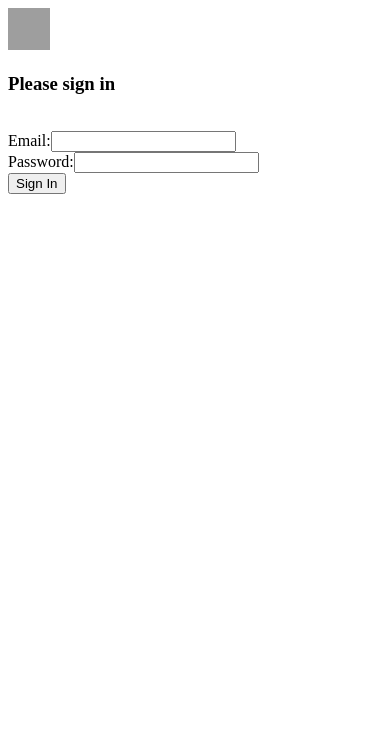
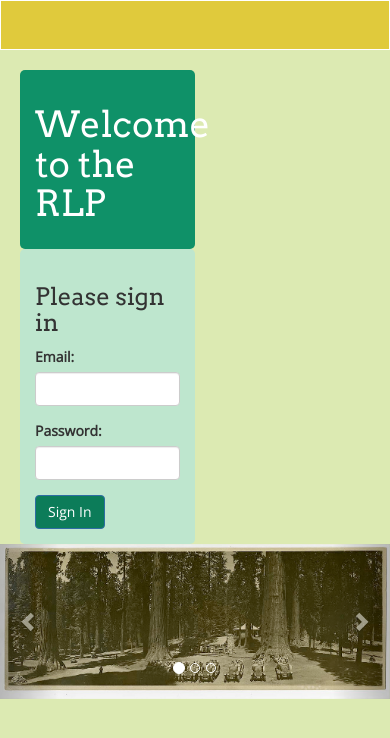
Before and after one commit to memuunkie/HBProject_research_library_app, a Flask app: page / in a window 390 px wide. Shown: the top 738 px of the page. Run offline with Flask 2, Linux system fonts and the light colour scheme; parts of the project's set-up code (start-up, migrations or seed data) failed here and were passed over; some libraries are stand-ins or nearby versions; grey boxes are pictures that could not be loaded.

Commit message:
Added styling and slideshow to front page. Added styling to dynamic buttons

```diff
--- a/server.py
+++ b/server.py
@@ -404,8 +404,6 @@ def make_appt():
     appt_link = request.form.get('appt')
     user = session['user']
 
-    print appt_link
-
     any_appts = Appt.query.filter(Appt.user_id == user,
                                   Appt.is_confirmed == False).all()
 
--- a/static/library-functions.js
+++ b/static/library-functions.js
@@ -29,6 +29,7 @@ function displayUserResults(results) {
             for(var i = 0; i < results.length; i++) {
 
                     var btn = $("<button>", {
+                                class: 'btn btn-primary res-btn',
                                 name: 'user-id',
                                 value: results[i]['user_id'],
                                 on: {
@@ -101,6 +102,7 @@ function displayBookResults(results) {
         for(var i = 0; i < results.length; i++) {
 
             var btn = $("<button>", {
+                            class: 'btn btn-primary res-btn',
                             name: 'book-id',
                             value: results[i]['book_id'],
                             on: {
@@ -173,6 +175,7 @@ function displayCurrentVisitors(results) {
 
         var btn1 = $("<button>", {
                     id: 'btn1-' + results[i]['visit_id'],
+                    class: 'btn btn-primary res-btn',
                     name: 'visit-id',
                     value: results[i]['visit_id'],
                     on: {
@@ -208,6 +211,7 @@ function displayCurrentVisitors(results) {
 
         var btn2 = $("<button>", {
                     id: 'btn2-' + results[i]['visit_id'],
+                    class: 'btn btn-primary res-btn',
                     name: 'add-book',
                     value: results[i]['visit_id'],
                     on: {
@@ -220,6 +224,7 @@ function displayCurrentVisitors(results) {
 
         var btn3 = $("<button>", {
                     id: 'btn3-' + results[i]['visit_id'],
+                    class: 'btn btn-primary res-btn',
                     name: 'return-book',
                     value: results[i]['visit_id'],
                     on: {
@@ -254,6 +259,13 @@ function getCurrentVisitors(evt) {
 $("#display-visits").on('click', getCurrentVisitors);
 //library_view.html
 
+function goHome(evt) {
+    evt.preventDefault();
+
+    window.location.replace("/");
+}
+
+$("#home").on('click', goHome);
 /*************
     For display patron request for appointments
 *************/
@@ -272,7 +284,7 @@ function displayApptRequests(results) {
                 + results[i]['lname']
                 + '<br>Waiting for approval'
                 + '<br><a href="' + results[i]['appt_link']
-                + '">View on Google Calendar</a></li>');
+                + '" class="external-url" target="_blank">View on Google Calendar</a></li>');
         }
 
     }
@@ -325,6 +337,7 @@ function addUserResults(results) {
         regMsg.html("<p>" + results + "</p>");
     } else {
         var btn = $("<button>", {
+                            class: 'btn btn-primary res-btn',
                             name: 'user-id',
                             value: results['user_id'],
                             on: {
@@ -413,6 +426,7 @@ function displayOutstandingBooks(results) {
 
         var btn = $("<button>", {
                     id: results[i]["book_id"],
+                    class: 'btn btn-primary res-btn',
                     name: "book-id",
                     value: results[i]["book_id"],
                     on: {
--- a/static/styles.css
+++ b/static/styles.css
@@ -1,87 +1,100 @@
-/*Bookstrap classes?*/
+/*color scheme
 
-.btn {
+darkest #0C7C59
+lightest #DCEAB2
+nav #E0CA3C
+light blue #BEE6CE
+teal #75DBCD
 
+
+*/
+
+body {
+    font-family: 'Open Sans', sans-serif;
+    background-color: #DCEAB2;
+}
+
+h1, h2, h3, h4 {
+    font-family: 'Arvo', serif;
+}
+
+.row {
+    padding-left: 20px;
+    padding-right: 20px;
+}
+
+.list-group-item {
+    padding: 15px;
+    background-color: #BEE6CE;
+    border-radius: 5px;
+/*    border-color: #0F9168;
+    width: 100%;*/
+}
+
+.parent-list {
+    background-color: #75DBCD;
+    border-color: #0F9168;
+}
+
+#user-visit-list {
+    width: 50%;
+}
+
+.navbar {
+    background-color: #E0CA3C;
+    border-color: white;
+    color: white;
+}
+
+.navbar-nav {
+    font-family: 'Arvo', serif;
+    color: white;
+}
+
+.nav-link {
+    color: red;
 }
 
 .btn-primary {
-
+    background-color: #0C7C59;
 }
 
-.form-group {
-
+.btn-primary:hover {
+    background-color: #0F9168;
 }
 
-.form-control {
-
+.res-btn {
+    margin: 3px;
 }
 
-/*my ids*/
-
-#user-search {
-
+.info-block {
+    background-color: #BEE6CE;
+    padding-top: 10px;
+    padding-bottom: 10px;
+    border-radius: 25px;
+    width: 100%;
 }
 
-#check-in-patron {
-
-}
-
-#check-out-patron {
-
-}
-
-#add-book {
-
-}
-
-#return-book {
-
-}
-
-#search-email {
-
-}
-
-#search-fname {
-
-}
-
-#search-lname {
-
-}
-
-#result-user-list {
-
-}
-
-#book-search {
-
-}
-
-#search-title {
-
-}
-
-#search-author {
-
-}
-
-#search-callnum {
-
-}
-
-#visit-form {
-
-}
-
-#display-visits {
-
-}
-
-#log-in {
-
+#welcome {
+    color: white;
+    padding: 15px;
+    background-color: #0F9168;
+    border-radius: 5px;
+    width: 50%;
 }
 
 #user-login {
+    padding: 15px;
+    background-color: #BEE6CE;
+    border-radius: 5px;
+    width: 50%;
+}
 
+#myCarousel img{
+    display: block;
+    margin: auto;
 }
+
+hr {
+    color: #0C7C59;
+}
--- a/templates/base.html
+++ b/templates/base.html
@@ -1,81 +1,45 @@
 <!doctype html>
 <html>
     <head>
-      <title>The Great Library Project</title>
+      <title>The RLP</title>
+
+      <link href="https://maxcdn.bootstrapcdn.com/bootstrap/3.3.7/css/bootstrap.css" rel="stylesheet">
+      <link href="https://fonts.googleapis.com/css?family=Arvo|Open+Sans" rel="stylesheet">
+      <link href="/static/styles.css" rel="stylesheet">
     </head>
 
-
+<body>
 <nav class="navbar navbar-default">
   <div class="container-fluid">
-    <!-- Brand and toggle get grouped for better mobile display -->
-    <div class="navbar-header">
-<!--       <button type="button" class="navbar-toggle collapsed" data-toggle="collapse" data-target="#bs-example-navbar-collapse-1" aria-expanded="false">
-        <span class="sr-only">Toggle navigation</span> -->
-        <span class="icon-bar"></span>
-        <span class="icon-bar"></span>
-        <span class="icon-bar"></span>
-      </button>
-      <a class="navbar-brand" href=""><img src="https://scontent-sjc2-1.xx.fbcdn.net/v/t1.0-9/11707651_10152851161581574_149713762319276002_n.png?oh=0f4ab7addd7389ef3bb6cdd7810cc7ef&oe=5A667BC4" alt="CA Historical Society poppy" height="42" width="42"></a>
-    </div>
 
-    <!-- Collect the nav links, forms, and other content for toggling -->
-    <div class="collapse navbar-collapse" id="bs-example-navbar-collapse-1">
+
       <ul class="nav navbar-nav">
-<!--         <li class="active"><a href="#">Link <span class="sr-only">(current)</span></a></li> -->
         {% if session %}
             {% if session['type'] == 1 %}
-            <li><a href="/library">Library Admin Home</a></li>
+            <li class="nav-link"><a href="/library">Admin Home</a></li>
             {% else %}
-            <li><a href="/user">Home</a></li>
+            <li class="nav-link"><a href="/user">Home</a></li>
             {% endif %}
 
-            <li><a href="/library_events">Appointments</a></li>
+            <li class="nav-link"><a href="/library_events">Appointments</a></li>
+        </ul>
+        <ul class="nav navbar-nav navbar-right">
+            <li class="nav-link"><a href="/log-out">Log Out</a></li>
+        </ul>
 
         {% endif %}
-<!--         <li class="dropdown">
-          <a href="#" class="dropdown-toggle" data-toggle="dropdown" role="button" aria-haspopup="true" aria-expanded="false">Dropdown <span class="caret"></span></a>
-          <ul class="dropdown-menu">
-            <li><a href="#">Action</a></li>
-            <li><a href="#">Another action</a></li>
-            <li><a href="#">Something else here</a></li>
-            <li role="separator" class="divider"></li>
-            <li><a href="#">Separated link</a></li>
-            <li role="separator" class="divider"></li>
-            <li><a href="#">One more separated link</a></li>
-          </ul>
-        </li> -->
-      </ul>
 
-        {% if not session %}
-<!--       <form class="navbar-form navbar-left">
-        <div class="form-group">
-          <input type="text" class="form-control" placeholder="Search">
-        </div>
-        <button type="submit" class="btn btn-default">Submit</button>
-      </form>
-      <ul class="nav navbar-nav navbar-right">
-        <li><a href="#">Link</a></li>
-        <li class="dropdown">
-          <a href="#" class="dropdown-toggle" data-toggle="dropdown" role="button" aria-haspopup="true" aria-expanded="false">Dropdown <span class="caret"></span></a>
-          <ul class="dropdown-menu">
-            <li><a href="#">Action</a></li>
-            <li><a href="#">Another action</a></li>
-            <li><a href="#">Something else here</a></li>
-            <li role="separator" class="divider"></li>
-            <li><a href="#">Separated link</a></li>
-          </ul>
-        </li>
-      </ul> -->
-    </div><!-- /.navbar-collapse -->
-  </div><!-- /.container-fluid -->
+    </div><!-- /.container-fluid -->
+  </div><!-- /.navbar navbar-default -->
 </nav>
-        {% endif %}
-    <body>
+
     {% for flash in get_flashed_messages() %}
       <div>{{ flash }}</div>
     {% endfor %}
       {% block content %} put your content here {% endblock %}
 
     </body>
-
+<script src="http://code.jquery.com/jquery.js"></script>
+<script src="https://maxcdn.bootstrapcdn.com/bootstrap/3.3.7/js/bootstrap.js"></script>
+<script src="/static/library-functions.js"></script>
 </html>
--- a/templates/book_search.html
+++ b/templates/book_search.html
@@ -2,6 +2,9 @@
 
 
 {% block content %}
+
+    <hr>
+    <button id="home" class="btn btn-primary">Back to Home</button>
 
         {% if visit %}
         <div>
--- a/templates/home.html
+++ b/templates/home.html
@@ -2,19 +2,34 @@
 
 
 {% block content %}
+<div class="container-fluid">
 
-    <div id="user-login">
+    <div class="row">
+        <div class="col-md-6 col-md-offset-3" id="welcome">
+            <h1>Welcome to the RLP</h1>
+        </div>
+        <div class="col-md-6 col-md-offset-3" id="user-login">
             <h3>Please sign in</h3>
             <!-- for now, library signs in here too -->
             <form id="log-in" action="/" method="POST">
-            <br>Email:<input type="email" name="email" required>
-            <br>Password:<input type="password" name="password" required>
-
-            <br><button class="btn btn-primary" type="submit">Sign In</button>
+                <div class="form-group">
+                    <label>Email:</label>
+                    <input type="email" name="email" class="form-control" required>
+                </div>
+                <div class="form-group">
+                    <label>Password:</label>
+                    <input type="password" name="password" class="form-control" required>
+                </div>
+                <button class="btn btn-primary" type="submit">Sign In</button>
 
             </form>
             <span id="msg"></span>
+        </div> <!-- col-md-3 -->
     </div>
+
+
+        <div id="register-msg"></div>
+
 
 <!--     <div id="user-register">
         <h4>If you do not have a sign in, please register here</h4>
@@ -28,9 +43,39 @@
         </form> -->
         <!-- No functionality on this yet -->
 </div>
-    <div id="register-msg">
+
+<div id="myCarousel" class="carousel slide" data-ride="carousel">
+  <!-- Indicators -->
+  <ol class="carousel-indicators">
+    <li data-target="#myCarousel" data-slide-to="0" class="active"></li>
+    <li data-target="#myCarousel" data-slide-to="1"></li>
+    <li data-target="#myCarousel" data-slide-to="2"></li>
+  </ol>
+
+  <!-- Wrapper for slides -->
+  <div class="carousel-inner">
+    <div class="item active">
+      <img src="static/images/01.jpg" alt="Los Angeles">
     </div>
 
-<script src="http://code.jquery.com/jquery.js"></script>
-<script src="/static/library-functions.js"></script>
+    <div class="item">
+      <img src="static/images/02.jpg" alt="Chicago">
+    </div>
+
+    <div class="item">
+      <img src="static/images/03.jpg" alt="New York">
+    </div>
+  </div>
+
+  <!-- Left and right controls -->
+  <a class="left carousel-control" href="#myCarousel" data-slide="prev">
+    <span class="glyphicon glyphicon-chevron-left"></span>
+    <span class="sr-only">Previous</span>
+  </a>
+  <a class="right carousel-control" href="#myCarousel" data-slide="next">
+    <span class="glyphicon glyphicon-chevron-right"></span>
+    <span class="sr-only">Next</span>
+  </a>
+</div>
+
 {% endblock %}
--- a/templates/return_books.html
+++ b/templates/return_books.html
@@ -2,6 +2,9 @@
 
 
 {% block content %}
+
+    <hr>
+    <button id="home" class="btn btn-primary">Back to Home</button>
 
         {% if visit %}
         <div>
```
Also changed, not shown: templates/library_events.html (+30 -25 lines), templates/library_view.html (+11 -13 lines), templates/user_detail.html (+16 -19 lines), static/images/01.jpg (added), static/images/02.jpg (added), static/images/03.jpg (added), static/images/04.jpg (added), static/images/05.jpg (added). Lines whose indentation alone changed are shown as unchanged.
